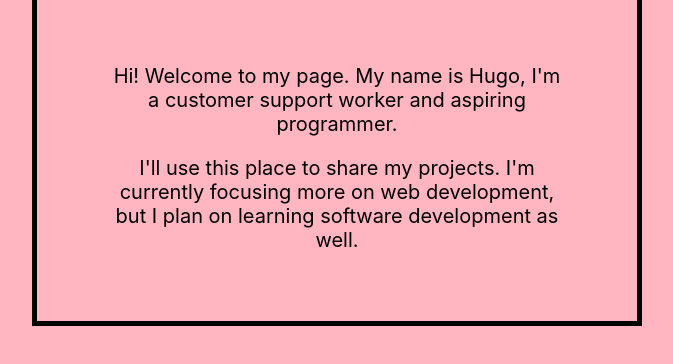
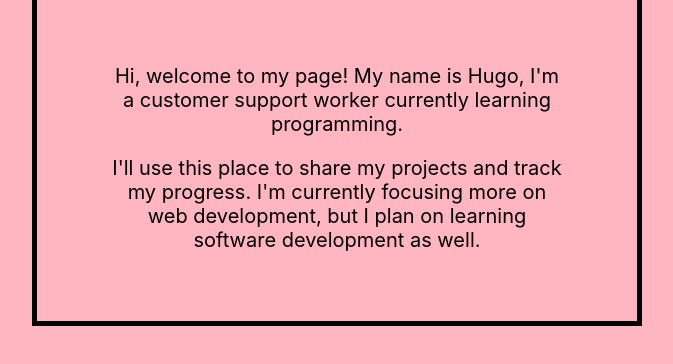
Before and after one commit to hugoalvesbaiao/hugoalvesbaiao.github.io, a plain HTML site: page index.html in a window 1280 px wide. Shown: the part 184-548 px from the top of the page, without its empty margins (303-976 px from the left). Drawn offline with Linux system fonts and the light colour scheme.

```diff
--- a/index.html
+++ b/index.html
@@ -11,8 +11,8 @@
     <div class="intro">
         <h1 class="title">Hugo Baião</h1>
         <div class="headerp">
-            <p>Hi! Welcome to my page. My name is Hugo, I'm a customer support worker and aspiring programmer.</p>
-            <p>I'll use this place to share my projects. I'm currently focusing more on web development, but I plan on learning software development as well.</p>
+            <p>Hi, welcome to my page! My name is Hugo, I'm a customer support worker currently learning programming.</p>
+            <p>I'll use this place to share my projects and track my progress. I'm currently focusing more on web development, but I plan on learning software development as well.</p>
         </div>
     </div>
 </body>
```
Also changed, not shown: contact.css (added), contact.html (added), projects.css (added), projects.html (added).
